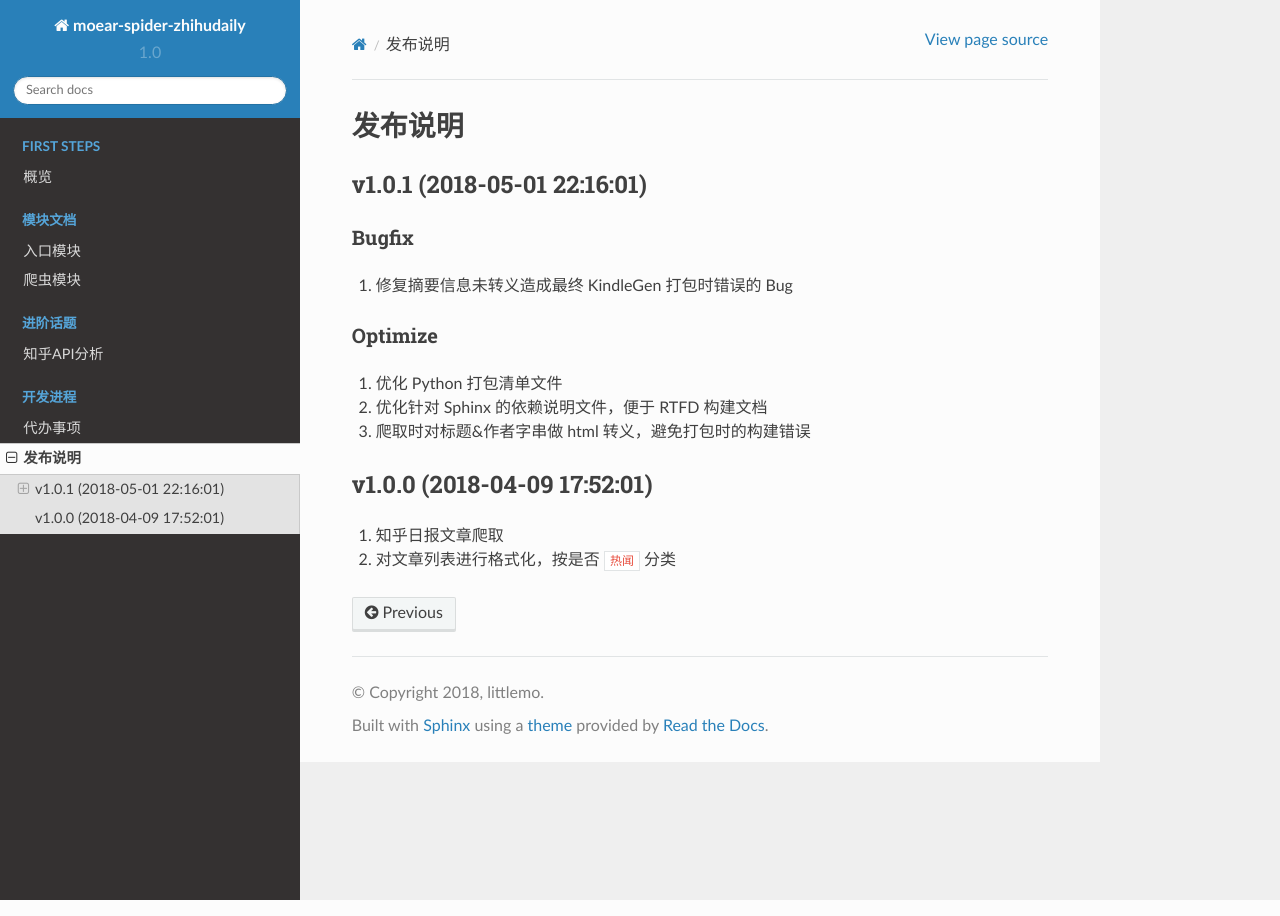
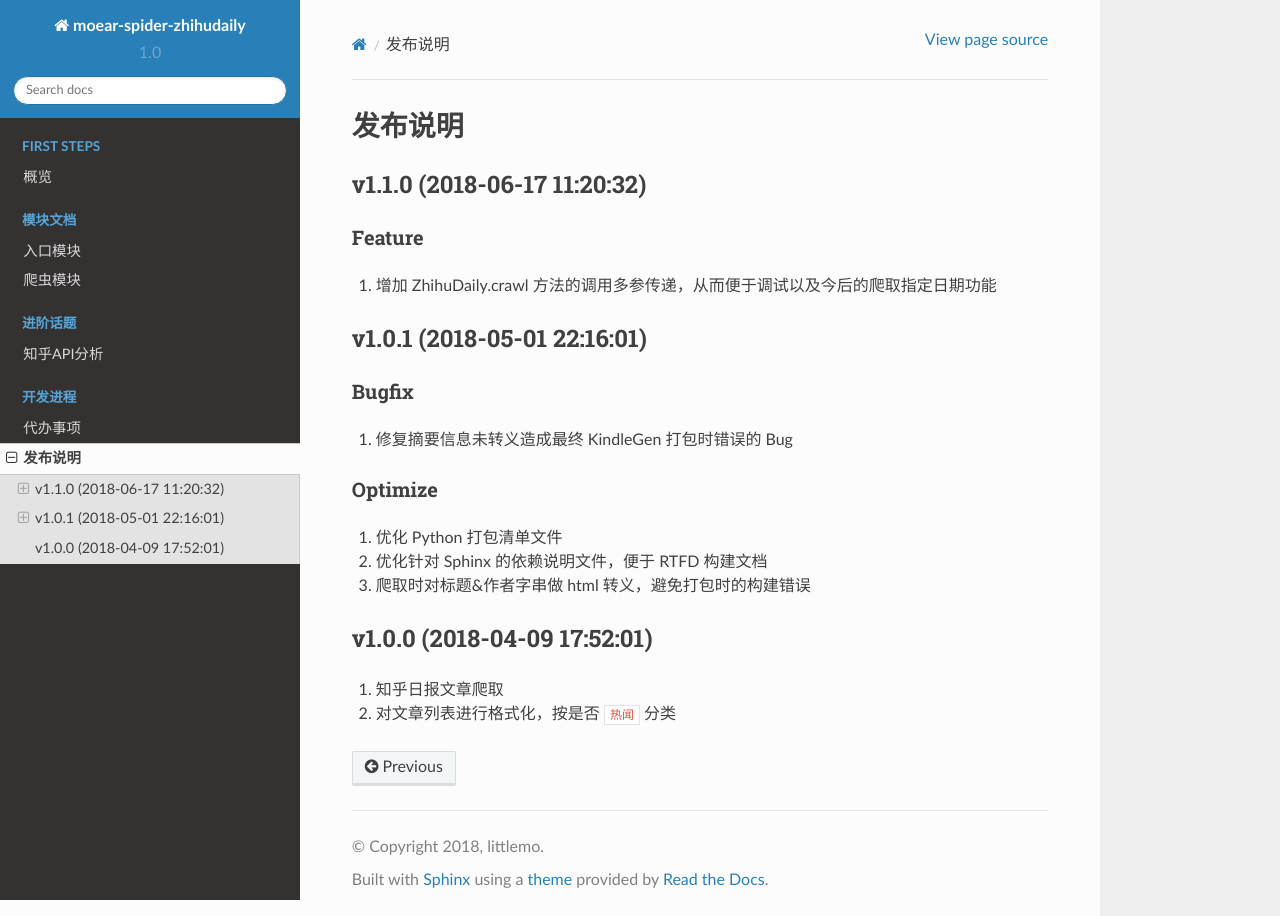
Before and after one commit to littlemo/moear-spider-zhihudaily, a Sphinx documentation site: the page built from docs/source/development/release.rst, in a window 1280 px wide. Built offline with Sphinx 7.4.7 and the Read the Docs theme 2.0.0, drawn with Linux system fonts in a browser that asks for light colours; formulas are drawn with MathJax 3.

Commit message:
Modify: 更新版本号为1.1.0，并同时编写发布说明

```diff
--- a/docs/source/development/release.rst
+++ b/docs/source/development/release.rst
@@ -3,6 +3,14 @@
 ========
 发布说明
 ========
+
+v1.1.0 (2018-06-17 11:20:32)
+----------------------------
+
+Feature
+~~~~~~~
+
+#. 增加 ZhihuDaily.crawl 方法的调用多参传递，从而便于调试以及今后的爬取指定日期功能
 
 v1.0.1 (2018-05-01 22:16:01)
 ----------------------------
--- a/setup.py
+++ b/setup.py
@@ -10,7 +10,7 @@ setup(
     author_email='moore@moorehy.com',
     maintainer='littlemo',
     maintainer_email='moore@moorehy.com',
-    version='1.0.1',
+    version='1.1.0',
     description='MoEar爬虫功能扩展插件 - 知乎日报',
     long_description=open('README.md').read(),
     long_description_content_type='text/markdown',
```
